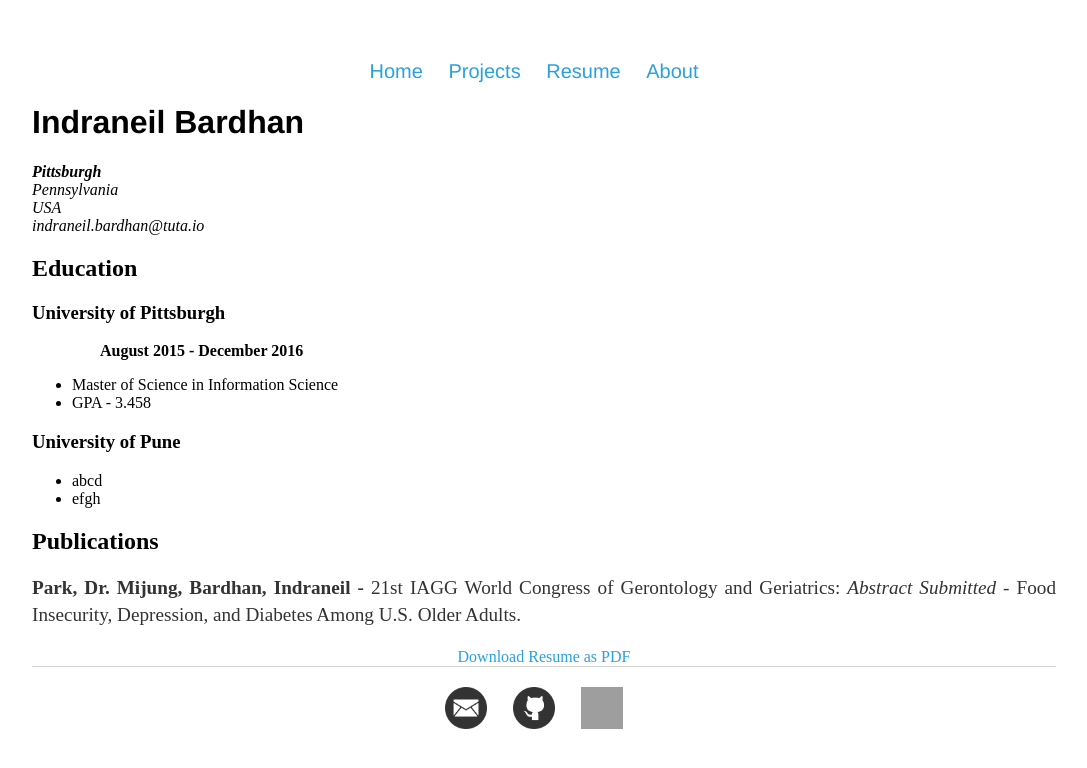
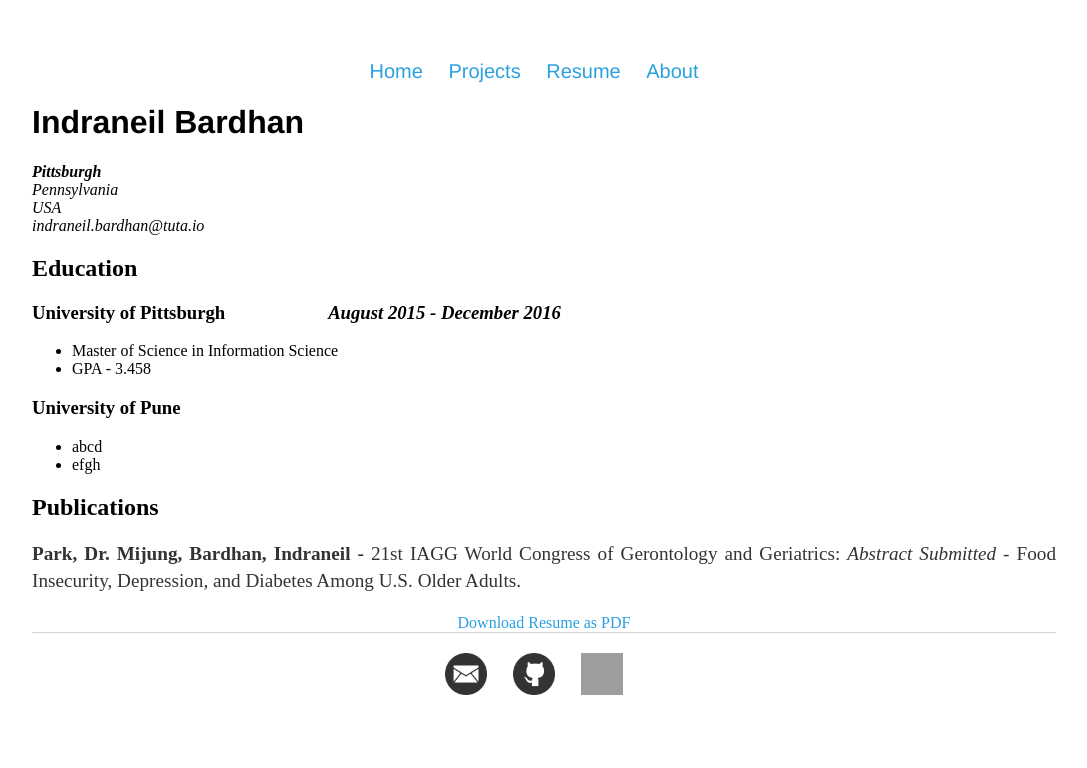
Before and after one commit to NeilBardhan/neilbardhan.github.io, a Jekyll site: the page built from resume/index.html, in a window 1280 px wide. Shown: the top 768 px of the page, without its empty margins (96-1183 px from the left). Built offline with Jekyll 4.4.1, drawn with Linux system fonts in a browser that asks for light colours; grey boxes are pictures that could not be loaded.

```diff
--- a/resume/index.html
+++ b/resume/index.html
@@ -13,7 +13,7 @@ title: Indraneil Bardhan's Resume
 		</address>
 
 		<h2>Education</h2>
-		<h3>University of Pittsburgh</h3> &emsp;&emsp;&emsp;&emsp; <strong>August 2015 - December 2016</strong>
+		<h3>University of Pittsburgh &emsp;&emsp;&emsp;&emsp;&emsp; <em>August 2015 - December 2016</em></h3>
 				<ul>
 					<li>Master of Science in Information Science</li>
 					<li>GPA - 3.458</li>
```
